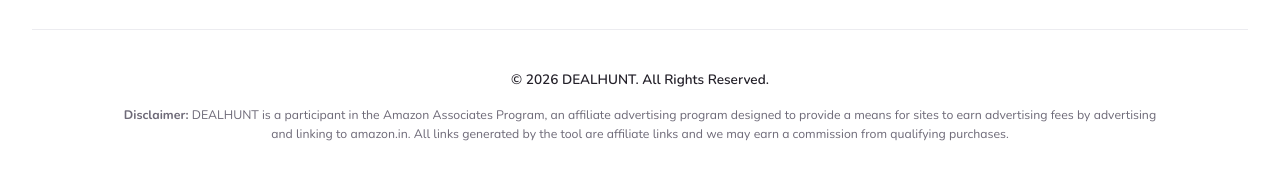
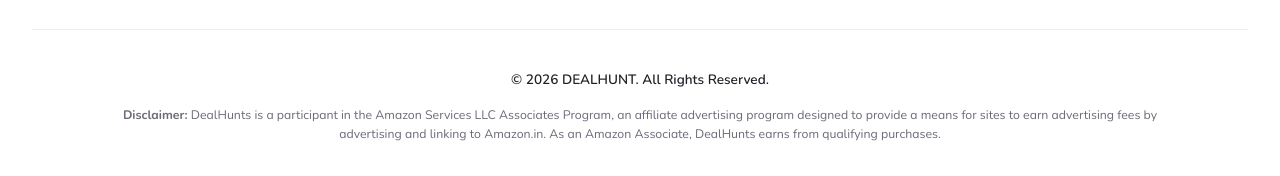
Before and after one commit to chandanmallah/affiliate_shopping_website, a Django app: page /terms/ in a window 1280 px wide. Shown: the part 4871-5047 px from the top of the page. Run offline with Django 4.2, Linux system fonts and the light colour scheme; some web fonts are replaced.

Commit message:
changed tge discalimer

```diff
--- a/products/templates/products/contact.html
+++ b/products/templates/products/contact.html
@@ -170,10 +170,7 @@
     <div class="footer-bottom">
       <div class="copyright-row">&copy; 2026 DEAL HUNT. All Rights Reserved.</div>
       <p class="admin-notice">
-        <strong>Disclaimer:</strong> DEALHUNT is a participant in the Amazon Associates Program, an affiliate
-        advertising program designed to provide a means for sites to earn advertising fees by advertising and linking to
-        amazon.in. All links generated by the tool are affiliate links and we may earn a commission from qualifying
-        purchases.
+        <strong>Disclaimer:</strong> {{ site_name }} is a participant in the Amazon Services LLC Associates Program, an affiliate advertising program designed to provide a means for sites to earn advertising fees by advertising and linking to Amazon.in. As an Amazon Associate, {{ site_name }} earns from qualifying purchases.
       </p>
     </div>
   </footer>
--- a/products/templates/products/footer_partial.html
+++ b/products/templates/products/footer_partial.html
@@ -10,7 +10,7 @@
         At DEALHUNT, we strive to make your shopping experience cheerful by providing deals of a wide range of categories. We deal with the best e-commerce companies and search the internet to find and offer at your favorite online stores.
       </p>
       <div class="amazon-disclaimer">
-        <strong>Disclaimer:</strong> DEALHUNT is a participant in the Amazon Associates Program, an affiliate advertising program designed to provide a means for sites to earn advertising fees by advertising and linking to amazon.in. All the Links Generated by Tool Are Affiliated Links and We May Earn Commission from Qualifying Purchase.
+      <strong>Disclaimer:</strong> {{ site_name }} is a participant in the Amazon Services LLC Associates Program, an affiliate advertising program designed to provide a means for sites to earn advertising fees by advertising and linking to Amazon.in. As an Amazon Associate, {{ site_name }} earns from qualifying purchases.
       </div>
     </div>
 
--- a/products/templates/products/terms.html
+++ b/products/templates/products/terms.html
@@ -282,10 +282,8 @@
     <div class="footer-bottom">
       <div class="copyright-row">&copy; 2026 DEALHUNT. All Rights Reserved.</div>
       <p class="admin-notice">
-        <strong>Disclaimer:</strong> DEALHUNT is a participant in the Amazon Associates Program, an affiliate
-        advertising program designed to provide a means for sites to earn advertising fees by advertising and linking to
-        amazon.in. All links generated by the tool are affiliate links and we may earn a commission from qualifying
-        purchases.
+      <strong>Disclaimer:</strong> {{ site_name }} is a participant in the Amazon Services LLC Associates Program, an affiliate advertising program designed to provide a means for sites to earn advertising fees by advertising and linking to Amazon.in. As an Amazon Associate, {{ site_name }} earns from qualifying purchases.
+
       </p>
     </div>
   </footer>
```
Also changed, not shown: products/templates/products/privacy_policy.html (+3 -4 lines).
